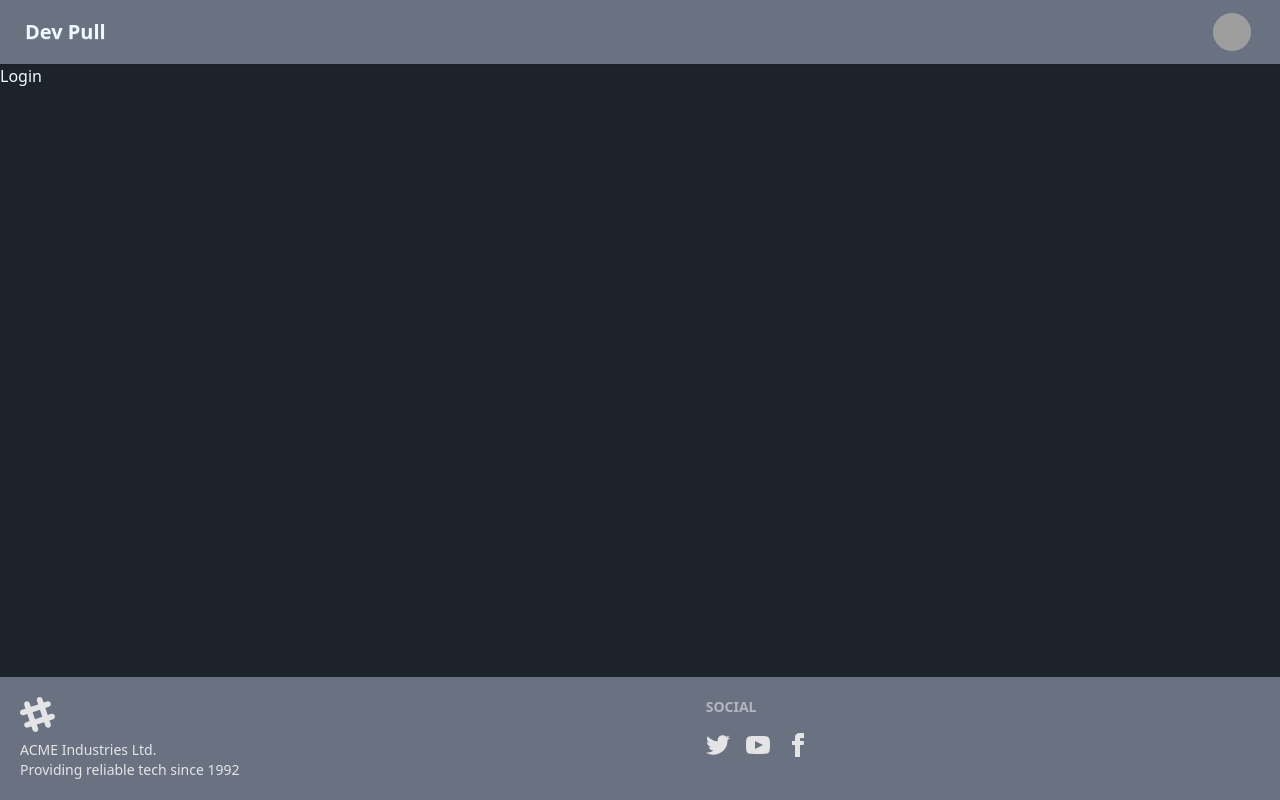
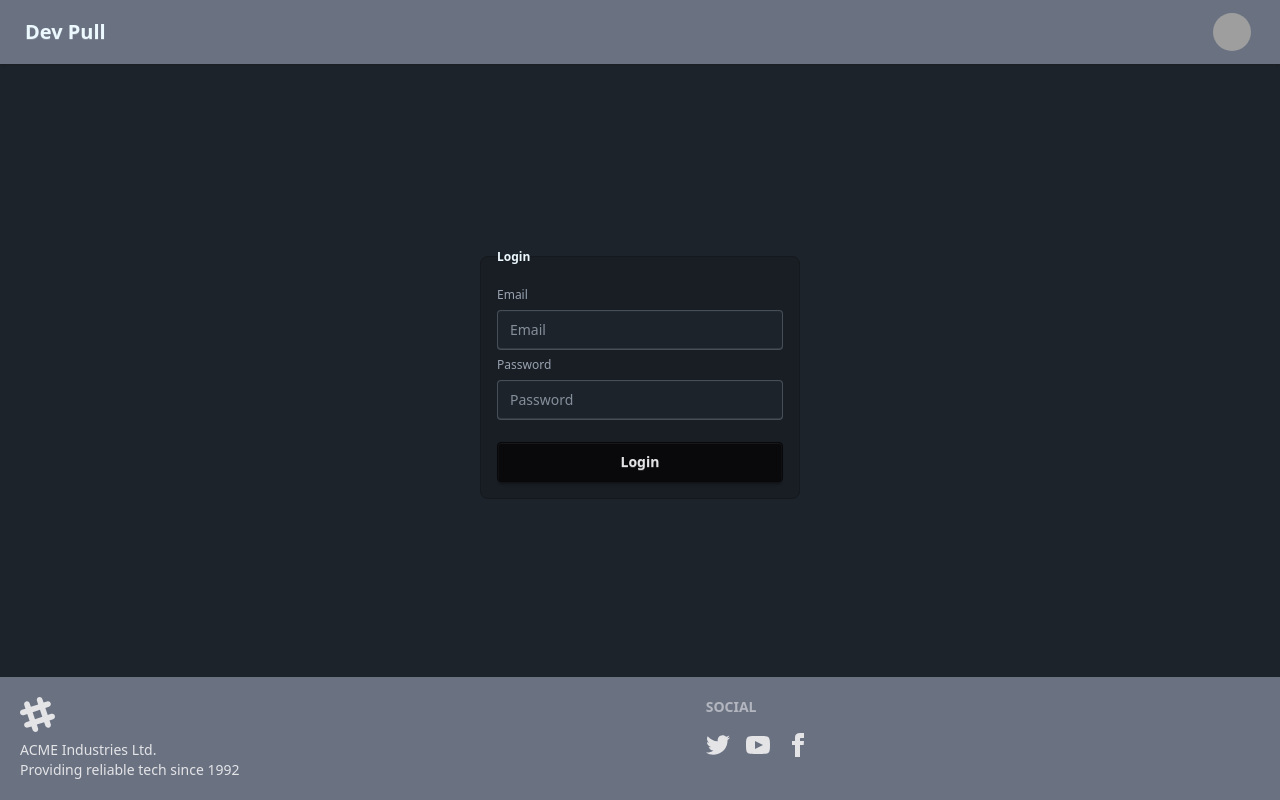
Before and after one commit to DeshmukhDiksha/devpull, a React (Vite) app: page /login in a window 1280 px wide. Built offline with nearby package versions, Linux system fonts and the light colour scheme; grey boxes are pictures that could not be loaded.

Commit message:
DevPull: User Login

```diff
--- a/package.json
+++ b/package.json
@@ -10,6 +10,7 @@
     "preview": "vite preview"
   },
   "dependencies": {
+    "axios": "^1.13.2",
     "daisyui": "^5.5.14",
     "react": "^19.2.0",
     "react-dom": "^19.2.0",
--- a/src/App.css
+++ b/src/App.css
@@ -1,2 +1,8 @@
-/* @import "tailwindcss";
-@plugin "daisyui"; */
+#root {
+    height: 100vh;
+    width: 100vw;
+}
+
+.main-container {
+    height: calc(100% - 190px);
+}
--- a/src/App.jsx
+++ b/src/App.jsx
@@ -14,9 +14,7 @@ function App() {
           </Route>
         </Routes>
       </BrowserRouter>
-
     </>
-
   );
 }
 
--- a/src/Home.jsx
+++ b/src/Home.jsx
@@ -1,12 +1,15 @@
 import { Outlet } from 'react-router-dom'
 import Footer from './Footer'
 import NavBar from './NavBar'
+import "./App.css"
 
 const Home = () => {
     return (
         <>
             <NavBar />
-            <Outlet />
+            <div className='main-container'>
+                <Outlet />
+            </div>
             <Footer />
         </>
 
--- a/src/Login.jsx
+++ b/src/Login.jsx
@@ -1,9 +1,53 @@
-import React from 'react'
+
+import { useState } from 'react';
+import axios from 'axios';
 
 const Login = () => {
-  return (
-    <div>Login</div>
-  )
+    const [username, setUsername] = useState('pratikshaJ@gmail.com');
+    const [password, setPassword] = useState('pratikha@123');
+
+    const onUserNameChange = (event) => {
+        setUsername(event.target.value);
+    }
+
+    const onPasswordChange = (event) => {
+        setPassword(event.target.value);
+    }
+
+    const onLogin = async () => {
+        console.log('Logging in with', { username, password });
+        try {
+            const loginResp = await axios.post('http://localhost:3000/login', {
+                emailId: username,
+                password: password,
+            }, {
+                withCredentials: true,
+            });
+            console.log(loginResp);
+        } catch (error) {
+            console.error('Login failed:', error);
+            this.setPassword('');
+            this.setUsername('');
+        }
+    }
+
+    return (
+        <div className='flex justify-center align-middle h-full'>
+            <div className="h-full flex justify-center items-center">
+                <fieldset className="fieldset bg-base-200 border-base-300 rounded-box w-xs border p-4">
+                    <legend className="fieldset-legend">Login</legend>
+
+                    <label htmlFor="username" className="label">Email</label>
+                    <input type="email" id="username"  className="input" placeholder="Email" onChange={onUserNameChange} />
+
+                    <label id="password" className="label">Password</label>
+                    <input type="password" for="password" htmlFor="password" className="input" placeholder="Password" onChange={onPasswordChange} />
+
+                    <button className="btn btn-neutral mt-4" onClick={onLogin}>Login</button>
+                </fieldset>
+            </div>
+        </div>
+    )
 }
 
 export default Login
```
Also changed, not shown: 1 other file (tests, documents, lock files or other folders).
